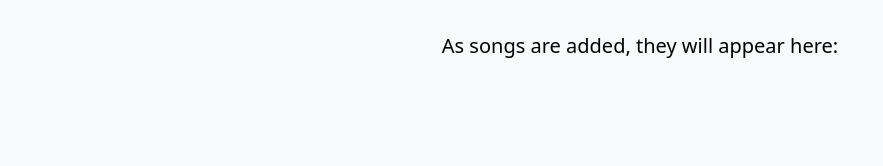
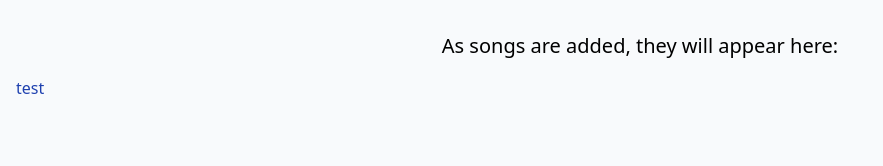
Before and after one commit to cbejensen/harmonious, a SvelteKit app: page /songs in a window 1280 px wide. Shown: the top 166 px of the page, without its empty margins (0-883 px from the left). Built offline with nearby package versions, Linux system fonts and the light colour scheme.

Commit message:
try to get data from server

```diff
--- a/src/routes/songs/+page.server.ts
+++ b/src/routes/songs/+page.server.ts
@@ -2,6 +2,7 @@ import { db } from '$lib/server/db';
 import type { PageServerLoad } from './$types';
 
 export const load: PageServerLoad = async () => {
+  return { songs: [{ name: 'test', id: '333' }] };
   // const songs = await db.song.findMany();
   // return { songs };
 };
--- a/src/routes/songs/+page.svelte
+++ b/src/routes/songs/+page.svelte
@@ -1,11 +1,11 @@
 <script lang="ts">
-  // import type { PageData } from './$types';
-  // export let data: PageData;
+  import type { PageData } from './$types';
+  export let data: PageData;
 </script>
 
 <p class="mt-8 text-xl text-center">As songs are added, they will appear here:</p>
-<!-- <ul class="mt-4 ml-4 text-blue-800">
+<ul class="mt-4 ml-4 text-blue-800">
   {#each data.songs as song}
     <li><a href={`/songs/${song.id}`}>{song.name}</a></li>
   {/each}
-</ul> -->
+</ul>
```
